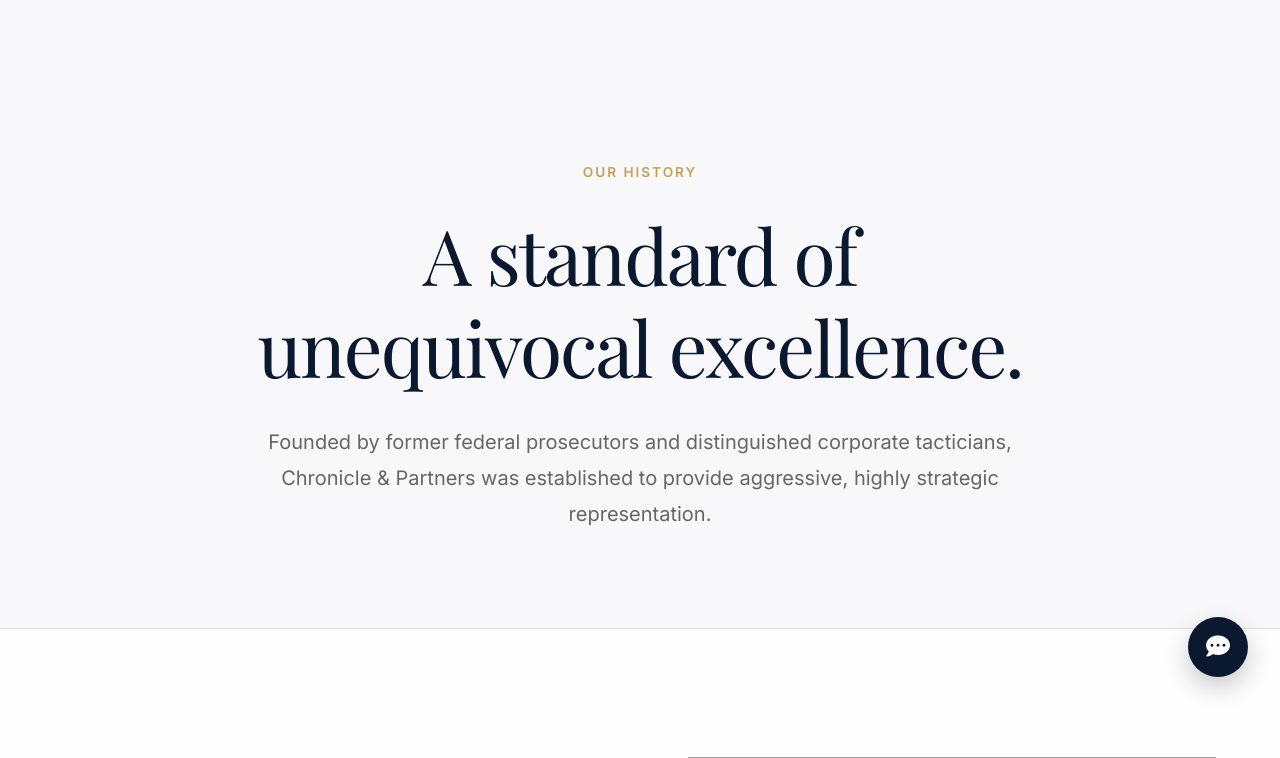
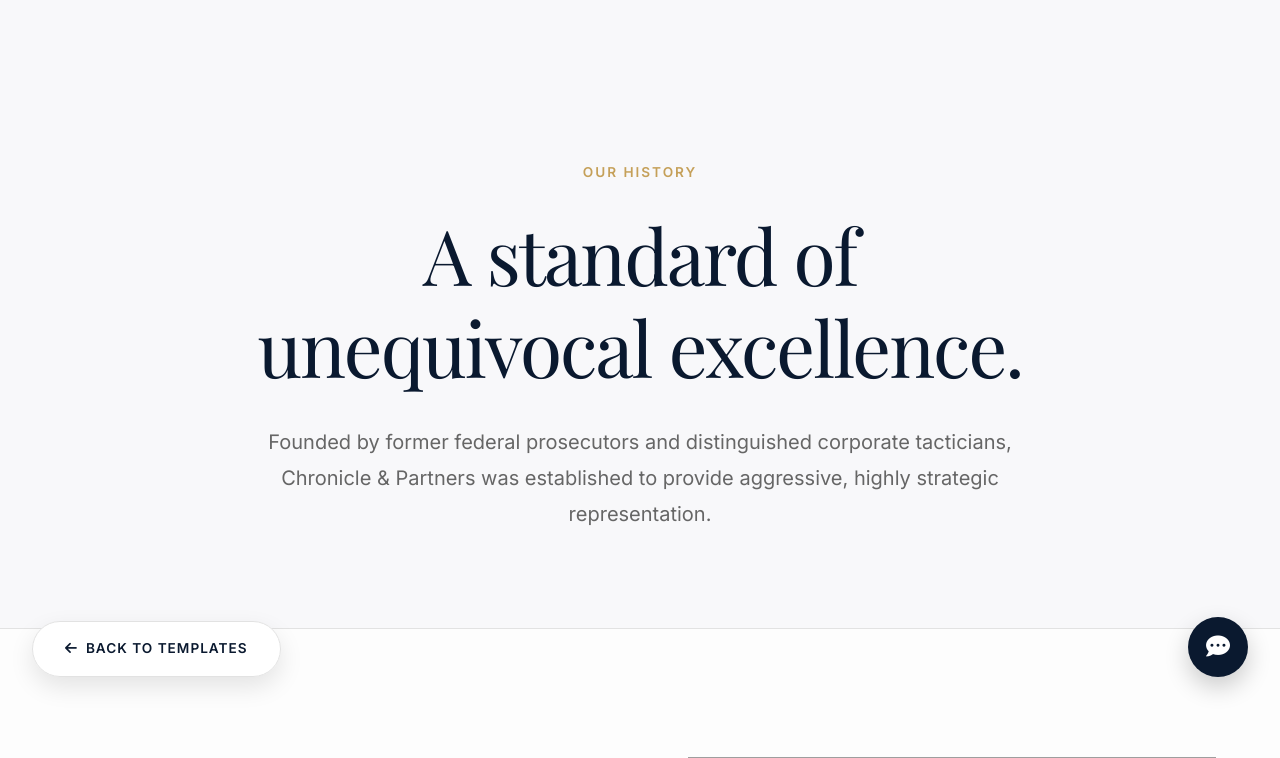
Before and after one commit to HDLPermaCodeTECH/hdlpermacodetech.com, a Node server app: page /about in a window 1280 px wide. Shown: the part 91-849 px from the top of the page. Run offline with Node 20, Linux system fonts and the light colour scheme; some web fonts are replaced; grey boxes are pictures that could not be loaded.

Commit message:
Add global interactive Back to Templates native button inside Law SaaS layout

```diff
--- a/law-saas/build.js
+++ b/law-saas/build.js
@@ -38,6 +38,9 @@ const renderView = async (ejsPathRel, outName, data = {}) => {
         html = html.replace(/href="\/booking"/g, 'href="booking.html"');
         html = html.replace(/href="\/portal\/login"/g, 'href="login-client.html"');
         html = html.replace(/href="\/auth\/admin"/g, 'href="login-admin.html"');
+
+        // Return navigation for static previews
+        html = html.replace(/href="\/templates\.html"/g, 'href="../../templates.html"');
 
         fs.writeFileSync(path.join(outDir, outName), html);
         console.log(`Successfully compiled: ${outName}`);
--- a/law-saas/public_html/about.html
+++ b/law-saas/public_html/about.html
@@ -191,6 +191,11 @@
         <span><i class="fas fa-shield-alt"></i> Zero-Trust Secured Platform</span>
     </div>
 </footer>
+<!-- Back to Templates Button (Bottom Left) -->
+<a href="../../templates.html" class="demo-return"
+    style="position:fixed; bottom:2rem; left:2rem; background:rgba(255,255,255,0.95); backdrop-filter:blur(10px); color:var(--clr-primary); padding:1rem 2rem; border-radius:30px; border:1px solid var(--clr-border); box-shadow:0 10px 25px rgba(0,0,0,0.1); font-weight:600; text-transform:uppercase; font-size:0.85rem; letter-spacing:1px; z-index:9999; display:flex; align-items:center; gap:0.5rem; transition:transform 0.3s, background 0.3s;">
+    <i class="fas fa-arrow-left"></i> Back to Templates
+</a>
 
 <!-- Global Scripts -->
 <script src="js/main.js"></script>
--- a/law-saas/public_html/attorneys.html
+++ b/law-saas/public_html/attorneys.html
@@ -190,6 +190,11 @@
         <span><i class="fas fa-shield-alt"></i> Zero-Trust Secured Platform</span>
     </div>
 </footer>
+<!-- Back to Templates Button (Bottom Left) -->
+<a href="../../templates.html" class="demo-return"
+    style="position:fixed; bottom:2rem; left:2rem; background:rgba(255,255,255,0.95); backdrop-filter:blur(10px); color:var(--clr-primary); padding:1rem 2rem; border-radius:30px; border:1px solid var(--clr-border); box-shadow:0 10px 25px rgba(0,0,0,0.1); font-weight:600; text-transform:uppercase; font-size:0.85rem; letter-spacing:1px; z-index:9999; display:flex; align-items:center; gap:0.5rem; transition:transform 0.3s, background 0.3s;">
+    <i class="fas fa-arrow-left"></i> Back to Templates
+</a>
 
 <!-- Global Scripts -->
 <script src="js/main.js"></script>
--- a/law-saas/public_html/booking.html
+++ b/law-saas/public_html/booking.html
@@ -235,6 +235,11 @@
         <span><i class="fas fa-shield-alt"></i> Zero-Trust Secured Platform</span>
     </div>
 </footer>
+<!-- Back to Templates Button (Bottom Left) -->
+<a href="../../templates.html" class="demo-return"
+    style="position:fixed; bottom:2rem; left:2rem; background:rgba(255,255,255,0.95); backdrop-filter:blur(10px); color:var(--clr-primary); padding:1rem 2rem; border-radius:30px; border:1px solid var(--clr-border); box-shadow:0 10px 25px rgba(0,0,0,0.1); font-weight:600; text-transform:uppercase; font-size:0.85rem; letter-spacing:1px; z-index:9999; display:flex; align-items:center; gap:0.5rem; transition:transform 0.3s, background 0.3s;">
+    <i class="fas fa-arrow-left"></i> Back to Templates
+</a>
 
 <!-- Global Scripts -->
 <script src="js/main.js"></script>
--- a/law-saas/public_html/contact.html
+++ b/law-saas/public_html/contact.html
@@ -231,6 +231,11 @@
         <span><i class="fas fa-shield-alt"></i> Zero-Trust Secured Platform</span>
     </div>
 </footer>
+<!-- Back to Templates Button (Bottom Left) -->
+<a href="../../templates.html" class="demo-return"
+    style="position:fixed; bottom:2rem; left:2rem; background:rgba(255,255,255,0.95); backdrop-filter:blur(10px); color:var(--clr-primary); padding:1rem 2rem; border-radius:30px; border:1px solid var(--clr-border); box-shadow:0 10px 25px rgba(0,0,0,0.1); font-weight:600; text-transform:uppercase; font-size:0.85rem; letter-spacing:1px; z-index:9999; display:flex; align-items:center; gap:0.5rem; transition:transform 0.3s, background 0.3s;">
+    <i class="fas fa-arrow-left"></i> Back to Templates
+</a>
 
 <!-- Global Scripts -->
 <script src="js/main.js"></script>
--- a/law-saas/public_html/index.html
+++ b/law-saas/public_html/index.html
@@ -342,6 +342,11 @@
         <span><i class="fas fa-shield-alt"></i> Zero-Trust Secured Platform</span>
     </div>
 </footer>
+<!-- Back to Templates Button (Bottom Left) -->
+<a href="../../templates.html" class="demo-return"
+    style="position:fixed; bottom:2rem; left:2rem; background:rgba(255,255,255,0.95); backdrop-filter:blur(10px); color:var(--clr-primary); padding:1rem 2rem; border-radius:30px; border:1px solid var(--clr-border); box-shadow:0 10px 25px rgba(0,0,0,0.1); font-weight:600; text-transform:uppercase; font-size:0.85rem; letter-spacing:1px; z-index:9999; display:flex; align-items:center; gap:0.5rem; transition:transform 0.3s, background 0.3s;">
+    <i class="fas fa-arrow-left"></i> Back to Templates
+</a>
 
 <!-- Global Scripts -->
 <script src="js/main.js"></script>
--- a/law-saas/public_html/insights.html
+++ b/law-saas/public_html/insights.html
@@ -196,6 +196,11 @@
         <span><i class="fas fa-shield-alt"></i> Zero-Trust Secured Platform</span>
     </div>
 </footer>
+<!-- Back to Templates Button (Bottom Left) -->
+<a href="../../templates.html" class="demo-return"
+    style="position:fixed; bottom:2rem; left:2rem; background:rgba(255,255,255,0.95); backdrop-filter:blur(10px); color:var(--clr-primary); padding:1rem 2rem; border-radius:30px; border:1px solid var(--clr-border); box-shadow:0 10px 25px rgba(0,0,0,0.1); font-weight:600; text-transform:uppercase; font-size:0.85rem; letter-spacing:1px; z-index:9999; display:flex; align-items:center; gap:0.5rem; transition:transform 0.3s, background 0.3s;">
+    <i class="fas fa-arrow-left"></i> Back to Templates
+</a>
 
 <!-- Global Scripts -->
 <script src="js/main.js"></script>
--- a/law-saas/public_html/practice-areas.html
+++ b/law-saas/public_html/practice-areas.html
@@ -211,6 +211,11 @@
         <span><i class="fas fa-shield-alt"></i> Zero-Trust Secured Platform</span>
     </div>
 </footer>
+<!-- Back to Templates Button (Bottom Left) -->
+<a href="../../templates.html" class="demo-return"
+    style="position:fixed; bottom:2rem; left:2rem; background:rgba(255,255,255,0.95); backdrop-filter:blur(10px); color:var(--clr-primary); padding:1rem 2rem; border-radius:30px; border:1px solid var(--clr-border); box-shadow:0 10px 25px rgba(0,0,0,0.1); font-weight:600; text-transform:uppercase; font-size:0.85rem; letter-spacing:1px; z-index:9999; display:flex; align-items:center; gap:0.5rem; transition:transform 0.3s, background 0.3s;">
+    <i class="fas fa-arrow-left"></i> Back to Templates
+</a>
 
 <!-- Global Scripts -->
 <script src="js/main.js"></script>
--- a/law-saas/public_html/results.html
+++ b/law-saas/public_html/results.html
@@ -205,6 +205,11 @@
         <span><i class="fas fa-shield-alt"></i> Zero-Trust Secured Platform</span>
     </div>
 </footer>
+<!-- Back to Templates Button (Bottom Left) -->
+<a href="../../templates.html" class="demo-return"
+    style="position:fixed; bottom:2rem; left:2rem; background:rgba(255,255,255,0.95); backdrop-filter:blur(10px); color:var(--clr-primary); padding:1rem 2rem; border-radius:30px; border:1px solid var(--clr-border); box-shadow:0 10px 25px rgba(0,0,0,0.1); font-weight:600; text-transform:uppercase; font-size:0.85rem; letter-spacing:1px; z-index:9999; display:flex; align-items:center; gap:0.5rem; transition:transform 0.3s, background 0.3s;">
+    <i class="fas fa-arrow-left"></i> Back to Templates
+</a>
 
 <!-- Global Scripts -->
 <script src="js/main.js"></script>
--- a/law-saas/views/partials/footer.ejs
+++ b/law-saas/views/partials/footer.ejs
@@ -73,6 +73,11 @@
         <span><i class="fas fa-shield-alt"></i> Zero-Trust Secured Platform</span>
     </div>
 </footer>
+<!-- Back to Templates Button (Bottom Left) -->
+<a href="/templates.html" class="demo-return"
+    style="position:fixed; bottom:2rem; left:2rem; background:rgba(255,255,255,0.95); backdrop-filter:blur(10px); color:var(--clr-primary); padding:1rem 2rem; border-radius:30px; border:1px solid var(--clr-border); box-shadow:0 10px 25px rgba(0,0,0,0.1); font-weight:600; text-transform:uppercase; font-size:0.85rem; letter-spacing:1px; z-index:9999; display:flex; align-items:center; gap:0.5rem; transition:transform 0.3s, background 0.3s;">
+    <i class="fas fa-arrow-left"></i> Back to Templates
+</a>
 
 <!-- Global Scripts -->
 <script src="/js/main.js"></script>
```
